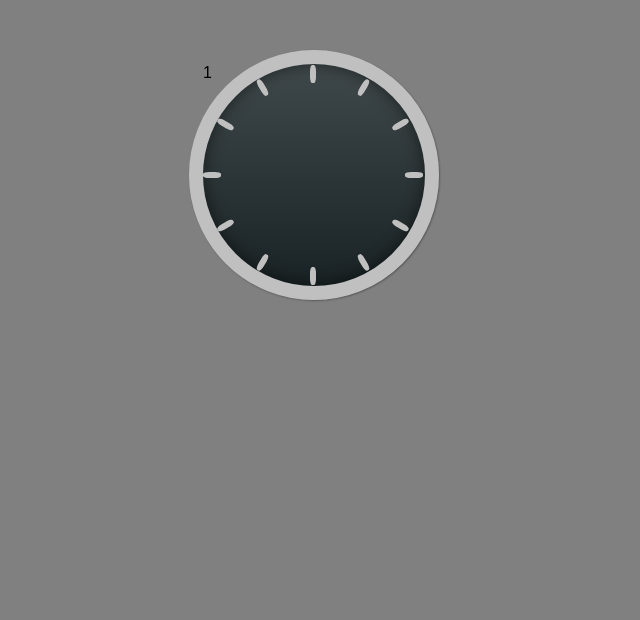
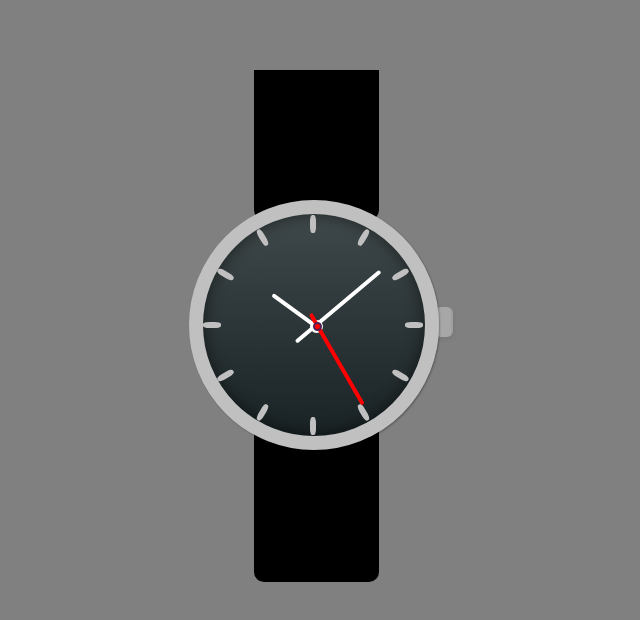
Before and after one commit to Iminzah/watch, a plain HTML site: page index.html in a window 1280 px wide. Shown: the whole page, without its empty margins (251-891 px from the left). Drawn offline with Linux system fonts and the light colour scheme.

Commit message:
complete wrist watch

```diff
--- a/css/main.css
+++ b/css/main.css
@@ -6,6 +6,7 @@
   box-sizing: border-box;
 }
 body {
+
   background: grey;
   font-family:  Arial, Helvetica, sans-serif;
   font-size: 16px;
@@ -15,6 +16,7 @@ body {
 }
 
 .watch-container {
+// padding-top: 400px;
   width: 400px;
   margin: 50px auto;
 }
@@ -75,18 +77,81 @@ body {
     color: #aaa;
     font-weight: 700;
   }
-  watch-face-hand.second {
+  .watch-face-centre {
+    position: absolute;
+    width: 13px;
+    height: 13px;
+    top: 120px;
+    left: 121px;
+    border-radius: 100%;
+    background: #fff;
+  }
+.watch-face-centre-inner {
+    position: absolute;
+    z-index: 1;
+    width: 9px;
+    height: 9px;
+    top: 2px;
+    left: 3px;
+    border-radius: 100%;
+    background: red;
+    border: 2px solid #511F52;
+  }
+  watch-face-hands {}
+
+  .watch-face-hand {
+    position: absolute;
+  }
+.watch-face-hand.hour {
+    width: 4px;
+    height: 60px;
+    top: 70px;
+    left: 130px;
+    border-radius: 10px;
+    background: #fff;
+    -webkit-transform-origin: 50% 100%;
+    transform-origin: 50% 100%;
+    -webkit-transform: rotate(306deg);
+    transform: rotate(306deg);
+  }
+
+  .watch-face-hand.minute {
+    width: 4px;
+    height: 110px;
+    top: 32px;
+    left: 105px;
+    border-radius: 10px;
+    background: #fff;
+    -webkit-transform-origin: 50% 100%;
+    transform-origin: 50% 100%;
+    -webkit-transform: rotate(50deg);
+    transform: rotate(50deg);
+  }
+
+.watch-face-hand.second {
     width: 4px;
     height: 105px;
-    top:-38px;
+    top: -38px;
     left: 107px;
     border-radius: 10px;
-    background: #511F52;
+    background: red;
     -webkit-transform-origin: 50% 130px;
     transform-origin: 50% 130px;
     -webkit-transform: rotate(150deg);
     transform: rotate(150deg);
   }
+  .watch-crown {
+  position: relative;
+  z-index: -1;
+  width: 18px;
+  height: 30px;
+  top: -143px;
+  left: 246px;
+  border-radius: 6px;
+  background: #a7a7a7;
+  border-right: 2px solid rgba(0, 0, 0, 0.05);
+  box-shadow: 1px 3px 4px rgba(0, 0, 0,0.05);
+}
 . watch-strap-top {
   position: relative;
   z-index: -1;
@@ -97,6 +162,21 @@ body {
   background: #968;
   border-radius: 10px 10px 0 0;
 }
+.watch-strap-top{
+  position: relative;
+  z-index: -1;
+  width: 125px;
+  height: 150px;
+  left: 65px;
+  bottom: -20px;
+  background: black;
+  border-radius: 0 0 10px 10px;
+  color: black;
+  font-weight: 900;
+  text-align: center;
+  padding-top: 120px;
+  text-shadow: inset 2px 2px 2px rgba(0, 0, 0, 0.5);
+}
 
 .watch-strap-bottom {
   position: relative;
@@ -105,7 +185,7 @@ body {
   height: 150px;
   left: 65px;
   bottom: 68px;
-  background: #968;
+  background: black;
   border-radius: 0 0 10px 10px;
   color: rgba(0, 0, 0, 0.2);
   font-weight: 900;
--- a/index.html
+++ b/index.html
@@ -5,9 +5,9 @@
   <link rel="stylesheet" href="css/main.css"/>
 </head>
 <body>
+
   <div class="watch-container">
    <div class="watch-strap-top"></div>
-
    <div class="watch">
     <div class="watch-face">
      <div class="watch-face-outline">
@@ -24,9 +24,23 @@
       <div class="watch-face-outline-point point-J"></div>
       <div class="watch-face-outline-point point-K"></div>
      </div>
-
-				<div class="watch-face-date date">1</div>
-
+     <div class="watch-face-date date"></div>
      <div class="watch-face-centre">
       <div class="watch-face-centre-inner"></div>
+     </div>
+     <div class="watch-face-hands">
+      <div class="watch-face-hand hour"></div>
+      <div class="watch-face-hand minute"></div>
+      <div class="watch-face-hand second"></div>
+     </div>
+    </div>
+    <div class="watch-crown"></div>
+   </div>
+   <div class="watch-strap-bottom">
+    #sharon
+   </div>
+  </div>
+
+</html>
+
 </body>
```
Lines whose indentation alone changed are shown as unchanged.
